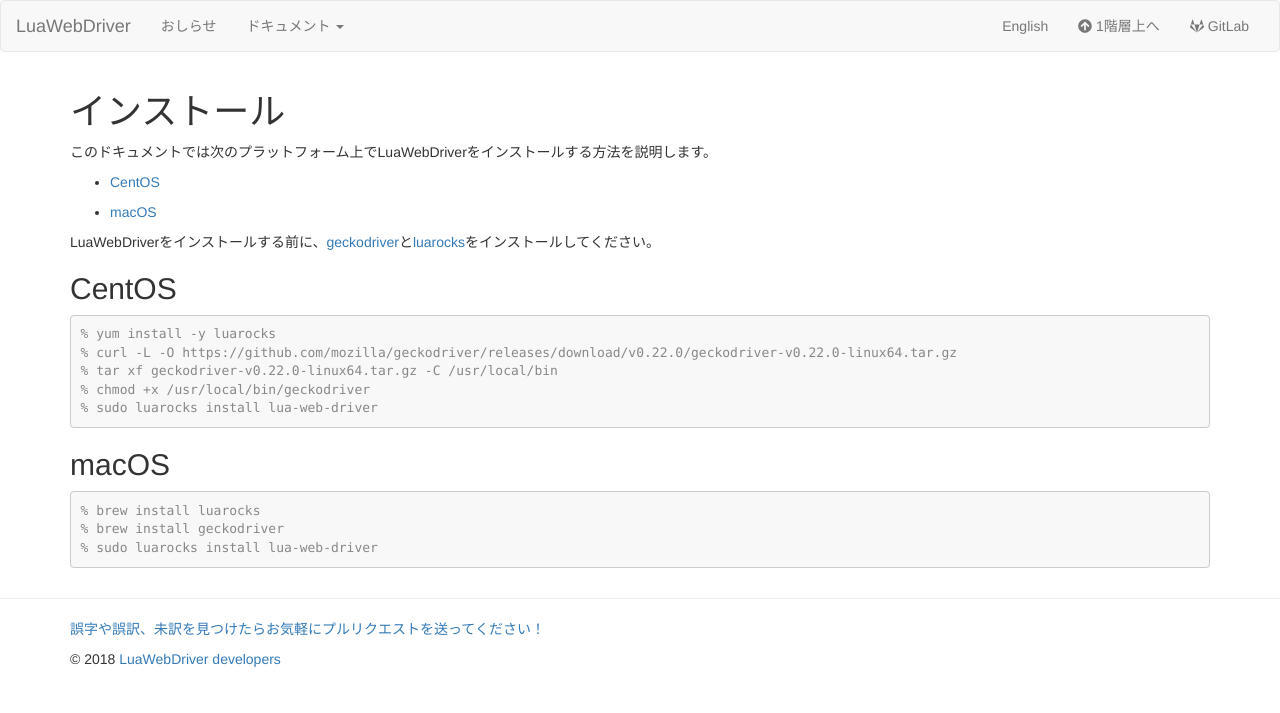
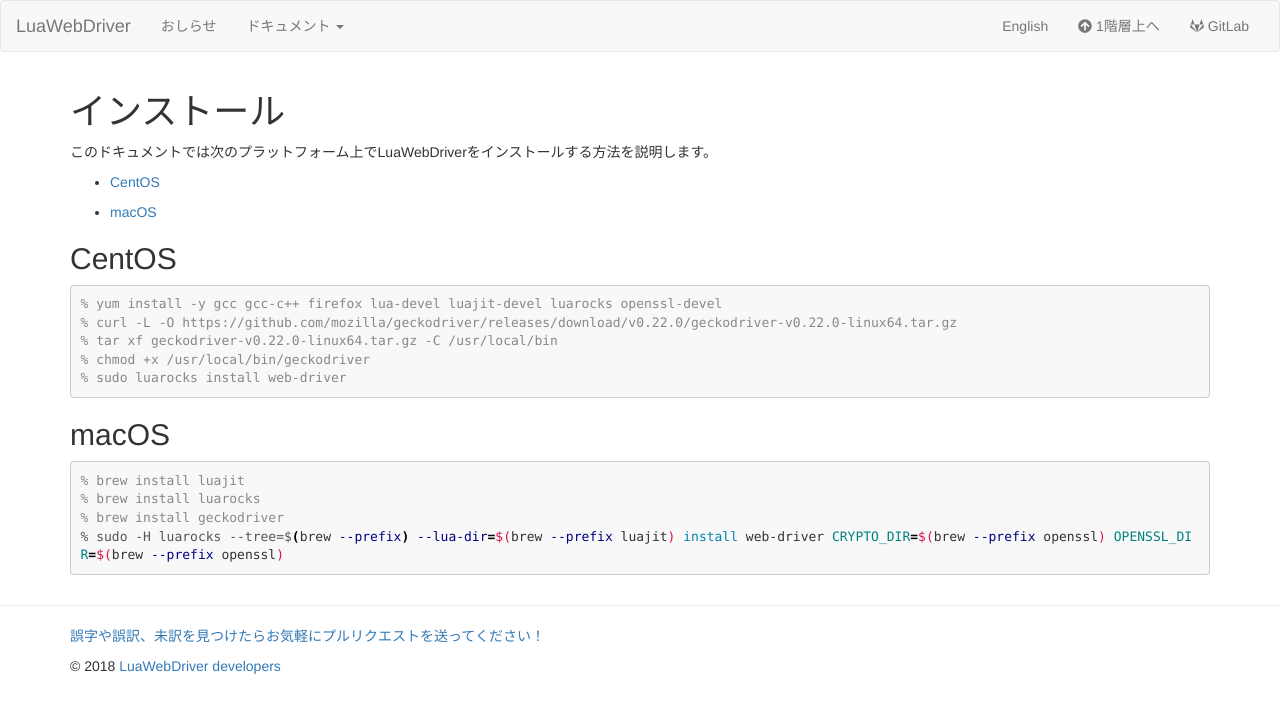
Before and after one commit to clear-code/lua-web-driver, a Jekyll site: the page built from docs/ja/install/index.md, in a window 1280 px wide. Shown: the top 713 px of the page. Built offline with Jekyll 4.4.1, drawn with Linux system fonts in a browser that asks for light colours.

Commit message:
Fix install document

````diff
--- a/docs/ja/install/index.md
+++ b/docs/ja/install/index.md
@@ -10,26 +10,21 @@
 
   * [macOS](#macos)
 
-LuaWebDriverをインストールする前に、[geckodriver][geckodriver]と[luarocks][luarocks]をインストールしてください。
-
 ## CentOS {#centos}
 
 ```console
-% yum install -y luarocks
+% yum install -y gcc gcc-c++ firefox lua-devel luajit-devel luarocks openssl-devel
 % curl -L -O https://github.com/mozilla/geckodriver/releases/download/v{{ site.geckodriver_version }}/geckodriver-v{{ site.geckodriver_version }}-linux64.tar.gz
 % tar xf geckodriver-v{{ site.geckodriver_version }}-linux64.tar.gz -C /usr/local/bin
 % chmod +x /usr/local/bin/geckodriver
-% sudo luarocks install lua-web-driver
+% sudo luarocks install web-driver
 ```
 
 ## macOS {#macos}
 
 ```console
+% brew install luajit
 % brew install luarocks
 % brew install geckodriver
-% sudo luarocks install lua-web-driver
+% sudo -H luarocks --tree=$(brew --prefix) --lua-dir=$(brew --prefix luajit) install web-driver CRYPTO_DIR=$(brew --prefix openssl) OPENSSL_DIR=$(brew --prefix openssl)
 ```
-
-[geckodriver]:https://github.com/mozilla/geckodriver
-
-[luarocks]:https://luarocks.org/
````
Also changed, not shown: docs/install/index.md (+4 -9 lines), docs/ja/index.md (+1 -1 lines), docs/Gemfile.lock, 2 other files.
